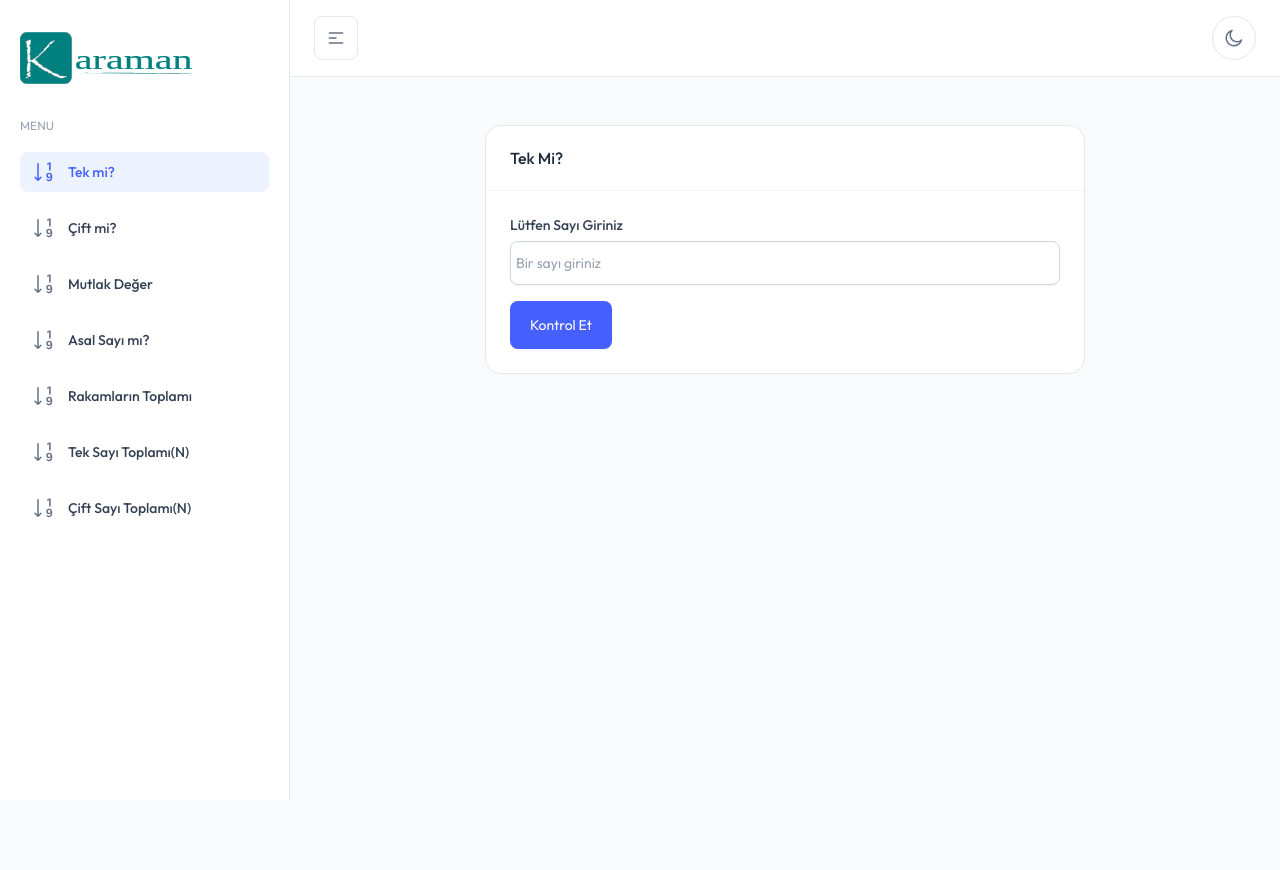
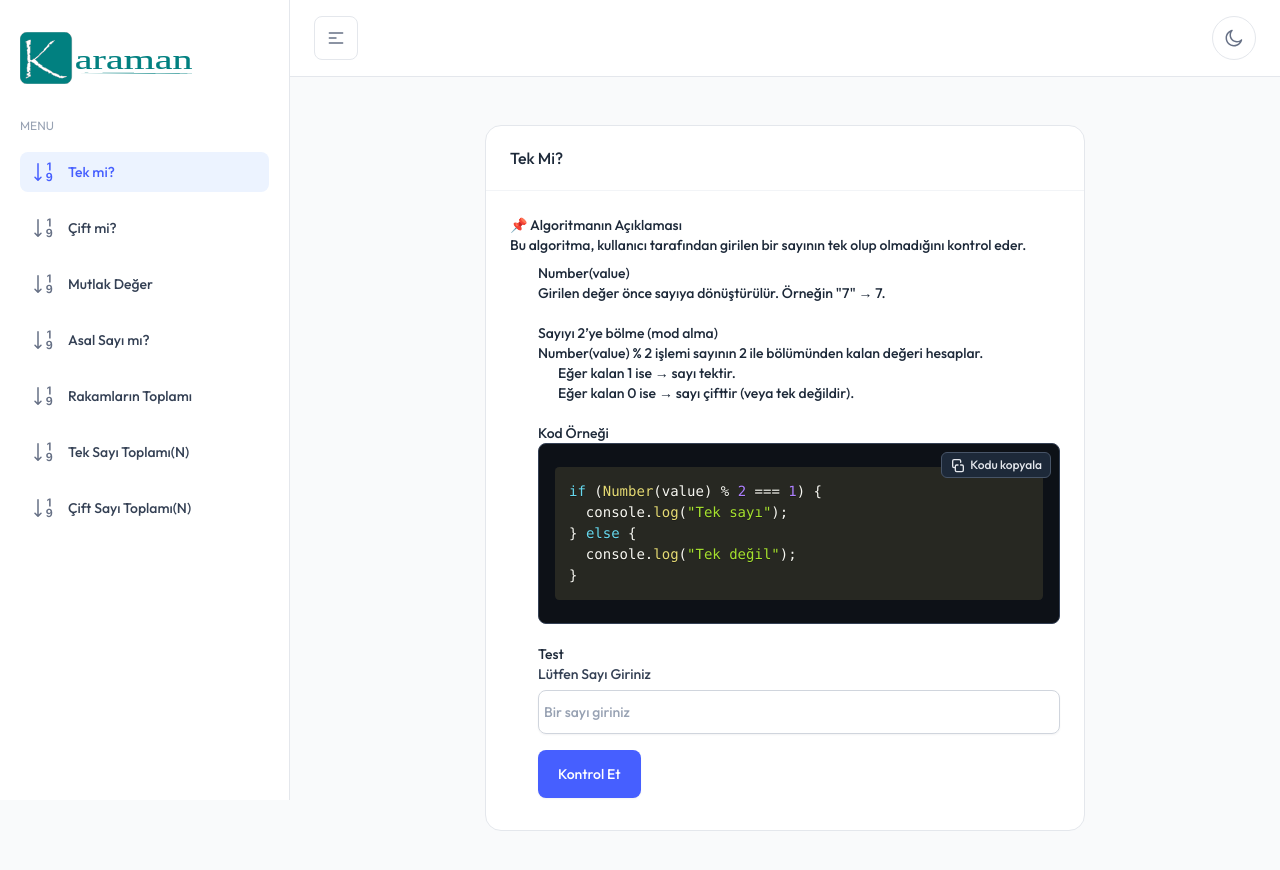
Before and after one commit to ayhan-karaman/algorithm-design, a React (Vite) app: page /isoddnumber in a window 1280 px wide. Shown: the top 870 px of the page. Before the commit the page ends 800 px from the top, so only its background shows below. Built offline with nearby package versions, Linux system fonts and the light colour scheme.

Commit message:
isoddnumber and isevennumber pages updated

```diff
--- a/package.json
+++ b/package.json
@@ -13,6 +13,7 @@
     "@tailwindcss/vite": "^4.1.16",
     "clsx": "^2.1.1",
     "flatpickr": "^4.6.13",
+    "prismjs": "^1.30.0",
     "react": "^19.1.1",
     "react-dom": "^19.1.1",
     "react-icons": "^5.5.0",
@@ -25,6 +26,7 @@
   "devDependencies": {
     "@eslint/js": "^9.36.0",
     "@types/node": "^24.6.0",
+    "@types/prismjs": "^1.26.5",
     "@types/react": "^19.1.16",
     "@types/react-dom": "^19.1.9",
     "@types/react-helmet-async": "^1.0.1",
--- /dev/null
+++ b/src/components/ui/copyCode/CopyCode.tsx
@@ -0,0 +1,67 @@
+import { useEffect, useState } from "react";
+import Prism from "prismjs";
+import "prismjs/components/prism-javascript";
+import "prismjs/components/prism-typescript";
+import "prismjs/components/prism-jsx";
+import "prismjs/components/prism-tsx";
+import "prismjs/themes/prism-okaidia.css";
+
+type CopyCodeBlockProps = {
+    code: string;
+    language: string;
+};
+export default function CopyCodeBlock({ code, language = "javascript" }: CopyCodeBlockProps) {
+    const [copied, setCopied] = useState(false);
+    // Prism'e renklendirme yaptır
+    useEffect(() => {
+        Prism.highlightAll();
+    }, [code, language]);
+    const handleCopy = async () => {
+        try {
+            await navigator.clipboard.writeText(code);
+            setCopied(true);
+            setTimeout(() => setCopied(false), 1500);
+        } catch (err) {
+            console.error("Kopyalama hatası:", err);
+        }
+    };
+
+    return (
+        <div className="relative bg-[#0d1117] text-gray-200 p-4 rounded-lg border border-gray-700 font-mono text-sm">
+
+            {/* Kopyala butonu */}
+            <button
+                onClick={handleCopy}
+                className="absolute top-2 right-2 flex items-center gap-1 text-xs bg-gray-800 hover:bg-gray-700 px-2 py-1 rounded-md border border-gray-600"
+            >
+                <svg
+                    xmlns="http://www.w3.org/2000/svg"
+                    className="w-4 h-4"
+                    fill="none"
+                    viewBox="0 0 24 24"
+                    stroke="currentColor"
+                >
+                    <path
+                        strokeLinecap="round"
+                        strokeLinejoin="round"
+                        strokeWidth={2}
+                        d="M8 16H6a2 2 0 01-2-2V6a2
+               2 0 012-2h8a2 2 0 012 2v2m0
+               4h2a2 2 0 012 2v6a2 2 0
+               01-2 2h-8a2 2 0 01-2-2v-6a2
+               2 0 012-2h2"
+                    />
+                </svg>
+
+                {copied ? "Kopyalandı!" : "Kodu kopyala"}
+            </button>
+
+            {/* Kod Alanı */}
+            <pre className={`language-${language} mt-6 overflow-x-auto`}>
+                <code className={`language-${language} whitespace-pre`}>
+                    {code}
+                </code>
+            </pre>
+        </div>
+    );
+}
--- a/src/pages/IsEvenNumber.tsx
+++ b/src/pages/IsEvenNumber.tsx
@@ -5,6 +5,13 @@ import Label from "../components/form/Label";
 import { Form } from "react-router";
 import Button from "../components/ui/button/Button";
 import { useState } from "react";
+import CopyCodeBlock from "../components/ui/copyCode/CopyCode";
+
+const code = `if (Number(value) % 2 === 0) {
+  console.log("Çift sayı");
+} else {
+  console.log("Çift sayı değil");
+}`
 
 export default function IsEvenNumber() {
     const [value, setValue] = useState<number | string>("");
@@ -38,6 +45,39 @@ export default function IsEvenNumber() {
         <>
             <div className="p-4 flex justify-center mx-auto max-w-(--breakpoint-2xl) md:p-6">
                 <ComponentCard className="w-150" title="Çift Mi?">
+                    <p className="text-sm font-medium text-gray-800 mb-2 dark:text-white/90">
+                        <h5>📌 Algoritmanın Açıklaması</h5>
+                        <p className="text-sm font-medium text-gray-800 mb-2 dark:text-white/90">
+                            Bu algoritma, kullanıcı tarafından girilen bir sayının çift olup olmadığını kontrol eder.
+                        </p>
+
+                        <ol className="list-decimal ml-6 space-y-2 marker:text-white my-2 marker:bg-blue-600 marker:px-2 marker:rounded-full marker:mx-2 marker:align-middle">
+                            <li className="pl-1">
+                                Number(value)
+                                <p className="text-sm font-medium text-gray-800 mb-2 dark:text-white/90" > Girilen değer önce sayıya dönüştürülür. Örneğin "4" → 4. </p>
+                            </li>
+                            <li className="pl-1 mt-5">
+                                Sayıyı 2’ye bölme (mod alma)
+                                <p className="text-sm font-medium text-gray-800 mb-2 dark:text-white/90" >
+                                    Number(value) % 2 işlemi sayının 2 ile bölümünden kalan değeri hesaplar.
+                                    <ul className="list-disc ml-5 text-gray-800 mb-2 dark:text-white/90">
+                                        <li>Eğer kalan 0 ise → sayı çifttir.</li>
+                                        <li>Eğer kalan 1 ise → sayı tektir (veya çift değildir).</li>
+                                    </ul>
+                                </p>
+                            </li>
+                            <li className="pl-1 mt-5">
+                                Kod Örneği
+                                <p className="text-sm font-medium text-gray-800 mb-2 dark:text-white/90" >
+                                    <CopyCodeBlock
+                                        language="javascript"
+                                        code={code}
+                                    />
+                                </p>
+                            </li>
+                            <li className="pl-1 mt-5">
+                                Test
+                                <p className="text-sm font-medium text-gray-800 mb-2 dark:text-white/90" >
                                     <Form onSubmit={handleSubmit} className="space-y-4" >
                                         <div className="space-y-6">
                                             <div>
@@ -60,6 +100,13 @@ export default function IsEvenNumber() {
                                             Kontrol Et
                                         </Button>
                                     </Form>
+                                </p>
+                            </li>
+
+                        </ol>
+
+                    </p>
+
 
                     {
                         result && (
--- a/src/pages/IsOddNumber.tsx
+++ b/src/pages/IsOddNumber.tsx
@@ -5,6 +5,14 @@ import Label from "../components/form/Label";
 import { Form } from "react-router";
 import Button from "../components/ui/button/Button";
 import { useState } from "react";
+import CopyCodeBlock from "../components/ui/copyCode/CopyCode";
+
+
+const code = `if (Number(value) % 2 === 1) {
+  console.log("Tek sayı");
+} else {
+  console.log("Tek değil");
+}`
 
 export default function IsOddNumber() {
     const [value, setValue] = useState<number | string>("");
@@ -19,11 +27,11 @@ export default function IsOddNumber() {
 
         setValue(Number(value))
     }
+
     const handleSubmit = (e: React.FormEvent<HTMLFormElement>) => {
         e.preventDefault()
         let text;
-         if(value === "")
-        {
+        if (value === "") {
             alert('Lütfen bir sayı giriniz')
             return
         }
@@ -39,6 +47,39 @@ export default function IsOddNumber() {
         <>
             <div className="p-4 flex justify-center mx-auto max-w-(--breakpoint-2xl) md:p-6">
                 <ComponentCard className="w-150" title="Tek Mi?">
+                    <p className="text-sm font-medium text-gray-800 mb-2 dark:text-white/90">
+                        <h5>📌 Algoritmanın Açıklaması</h5>
+                        <p className="text-sm font-medium text-gray-800 mb-2 dark:text-white/90">
+                            Bu algoritma, kullanıcı tarafından girilen bir sayının tek olup olmadığını kontrol eder.
+                        </p>
+
+                        <ol className="list-decimal ml-6 space-y-2 marker:text-white my-2 marker:bg-blue-600 marker:px-2 marker:rounded-full marker:mx-2 marker:align-middle">
+                            <li className="pl-1">
+                                Number(value)
+                                <p className="text-sm font-medium text-gray-800 mb-2 dark:text-white/90" > Girilen değer önce sayıya dönüştürülür. Örneğin "7" → 7. </p>
+                            </li>
+                            <li className="pl-1 mt-5">
+                                Sayıyı 2’ye bölme (mod alma)
+                                <p className="text-sm font-medium text-gray-800 mb-2 dark:text-white/90" >
+                                    Number(value) % 2 işlemi sayının 2 ile bölümünden kalan değeri hesaplar.
+                                    <ul className="list-disc ml-5 text-gray-800 mb-2 dark:text-white/90">
+                                        <li>Eğer kalan 1 ise → sayı tektir.</li>
+                                        <li>Eğer kalan 0 ise → sayı çifttir (veya tek değildir).</li>
+                                    </ul>
+                                </p>
+                            </li>
+                            <li className="pl-1 mt-5">
+                                Kod Örneği
+                                <p className="text-sm font-medium text-gray-800 mb-2 dark:text-white/90" >
+                                    <CopyCodeBlock
+                                        language="javascript"
+                                        code={code}
+                                    />
+                                </p>
+                            </li>
+                            <li className="pl-1 mt-5">
+                                Test
+                                <p className="text-sm font-medium text-gray-800 mb-2 dark:text-white/90" >
                                     <Form onSubmit={handleSubmit} className="space-y-4" >
                                         <div className="space-y-6">
                                             <div>
@@ -64,6 +105,13 @@ export default function IsOddNumber() {
                                             Kontrol Et
                                         </Button>
                                     </Form>
+                                </p>
+                            </li>
+
+                        </ol>
+
+                    </p>
+
 
                     {
                         result && (
```
Also changed, not shown: 1 other file (tests, documents, lock files or other folders). Lines whose indentation alone changed are shown as unchanged.
